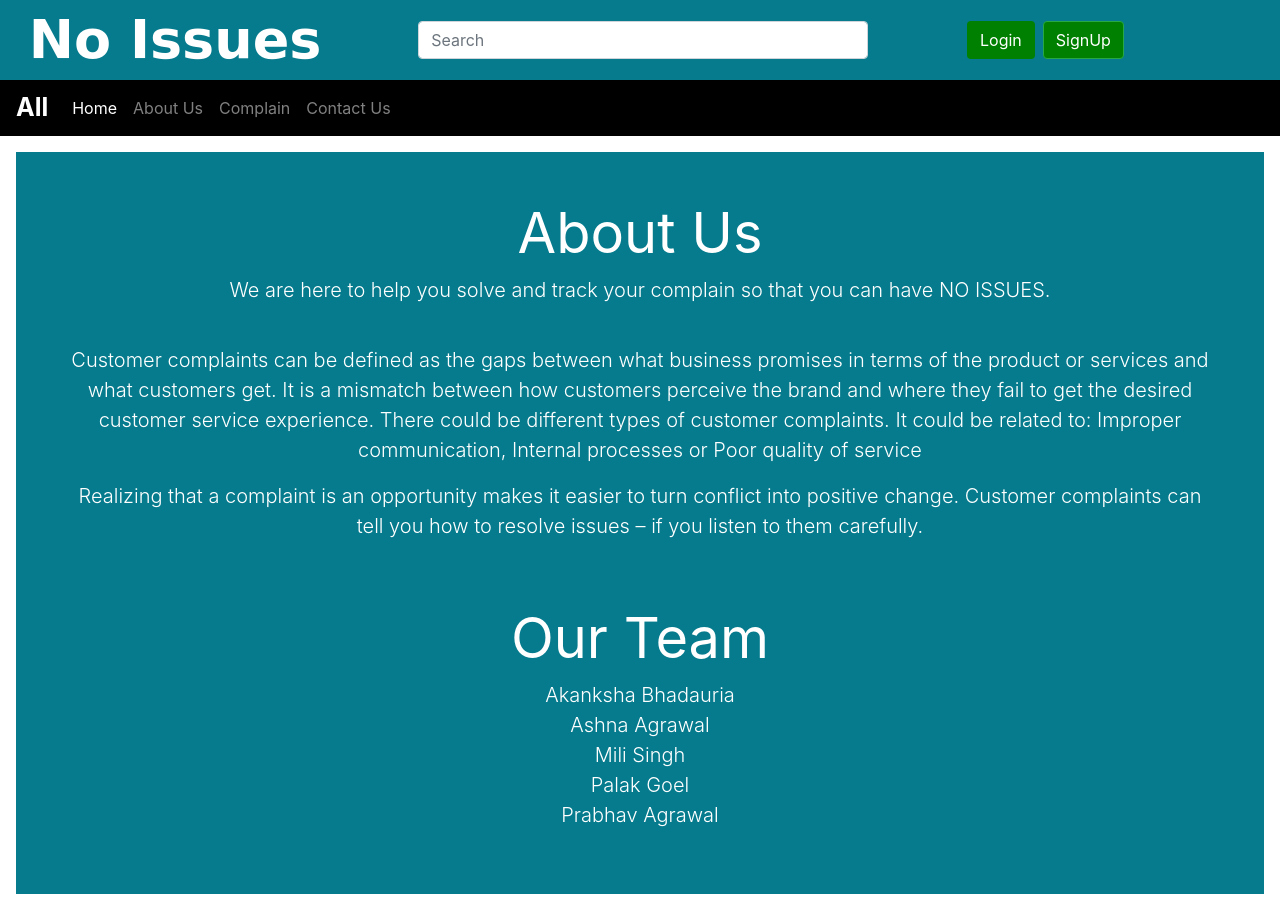
After one commit to adityaiiitL/grievance-redressal-system, a Django app: page /aboutus in a window 1280 px wide. The commit adds this page. Run offline with Django 4.2, Linux system fonts and the light colour scheme; some libraries are stand-ins or nearby versions; some web fonts are replaced.

Commit message:
form-change

```diff
--- a/grievance/urls.py
+++ b/grievance/urls.py
@@ -13,6 +13,7 @@ urlpatterns = [
     path('faculty/', include('faculty.urls')),
     path('', views.index, name='index'),
     path('home',views.home, name='home'),
+    path('aboutus',views.about, name='aboutus'),
     path('form', views.form, name='form'),
     path('signup', views.handleSignUp, name="handleSignUp"),
     path('login', views.handleLogin, name="handleLogin"),
--- a/grievance/views.py
+++ b/grievance/views.py
@@ -32,6 +32,8 @@ def home(request):
 def form(request):
     return render(request, "form.html")
 
+def about(request):
+    return render(request,"aboutus.html")
 
 def handleSignUp(request):
     if request.method == "POST":
--- /dev/null
+++ b/templates/aboutus.html
@@ -0,0 +1,28 @@
+{% extends 'basic.html' %}
+
+
+{% block body %}
+
+<header>
+    <div class="kitt position-relative overflow-hidden p-3 p-md-5 m-md-3 text-center " style="background:#057b8d ">
+        <div style = "justify-content : center; color: white">
+            <h1 class="display-4 fw-normal" ><b>About Us</b></h1>
+          <p class="lead fw-normal">We are here to help you solve and track your complain so that you can have NO ISSUES.</p><br>
+          <p class="lead fw-normal">Customer complaints can be defined as the gaps between what business promises in terms of the product or services and what customers get. It is a mismatch between how customers perceive the brand and where they fail to get the desired customer service experience.
+          There could be different types of customer complaints. It could be related to: Improper communication, Internal processes or Poor quality of service</p>
+          <p class="lead fw-normal">Realizing that a complaint is an opportunity makes it easier to turn conflict into positive change. Customer complaints can tell you how to resolve issues – if you listen to them carefully.</p>
+          <br><br>
+          <h1 class="display-4 fw-normal" ><b>Our Team</b></h1>
+          <p class="lead fw-normal"> Akanksha Bhadauria<br>
+          Ashna Agrawal<br>
+          Mili Singh<br>
+          Palak Goel<br>
+          Prabhav Agrawal</p>
+        </div>
+
+        <div class="product-device shadow-sm d-none d-md-block"></div>
+        <div class="product-device product-device-2 shadow-sm d-none d-md-block"></div>
+      </div>
+    </header>
+
+    {% endblock %}
--- a/templates/basic.html
+++ b/templates/basic.html
@@ -76,7 +76,7 @@ SignUp
                 <a class="nav-link" href="/home">Home <span class="sr-only">(current)</span></a>
             </li>
             <li class="nav-item">
-                <a class="nav-link" href="/shop/about">About Us</a>
+                <a class="nav-link" href="/aboutus">About Us</a>
             </li>
 
             <li class="nav-item">
```
Also changed, not shown: templates/index.html (+1 -6 lines).
